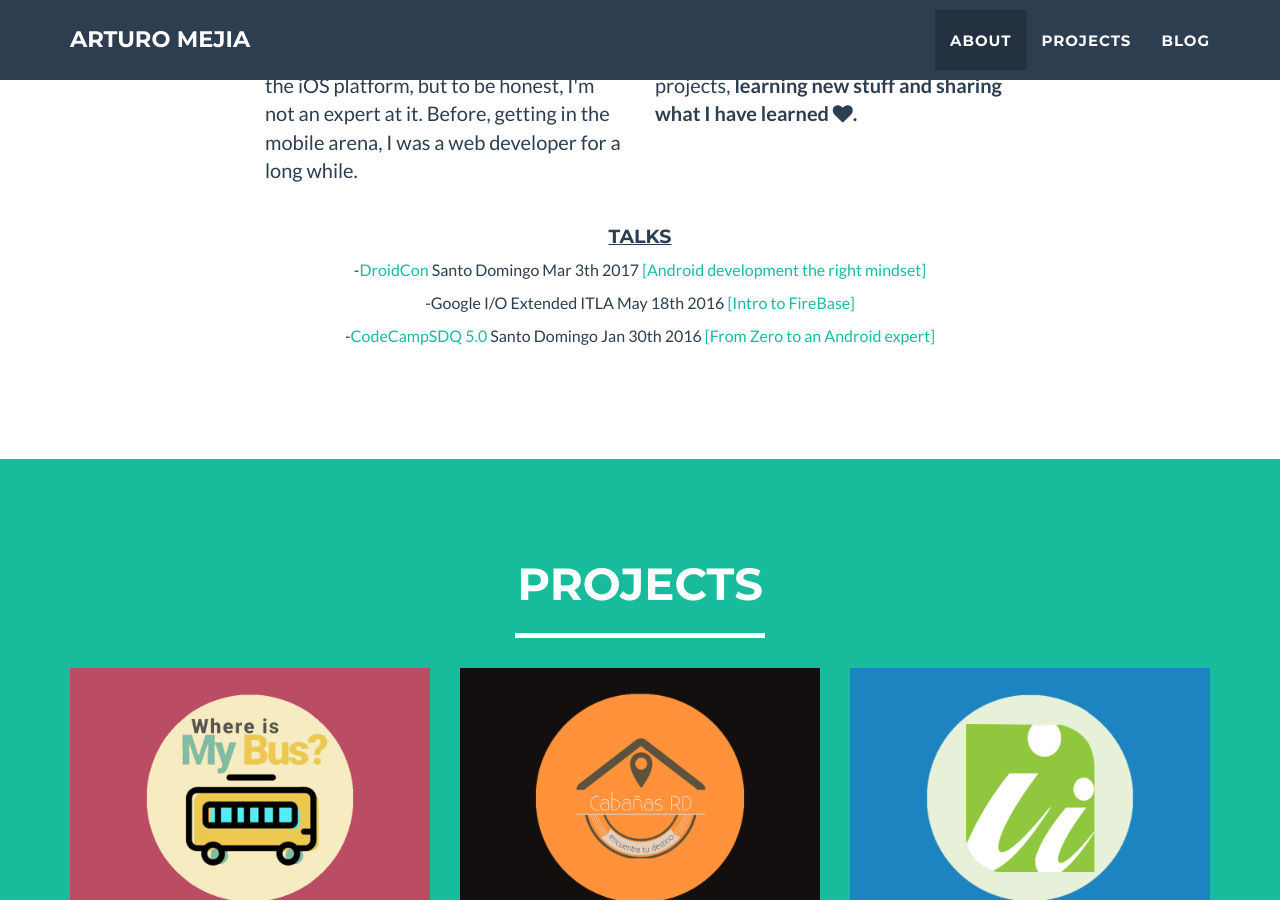
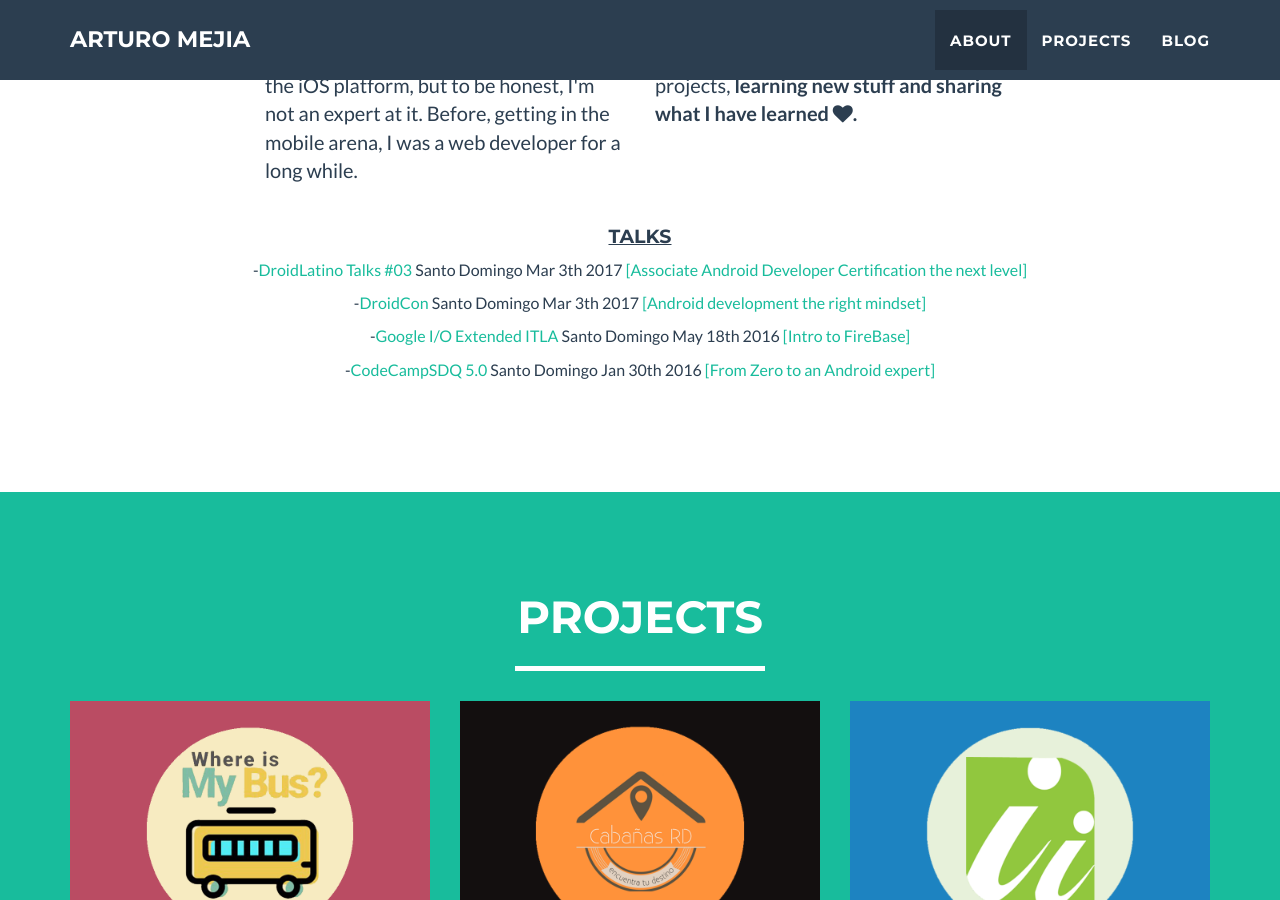
Before and after one commit to Amejia481/mypage, a Jekyll site: the page built from index.html, in a window 1280 px wide and 900 px high, scrolled down 1324 px. Built offline with Jekyll 4.4.1, drawn with Linux system fonts in a browser that asks for light colours.

Commit message:
Adding talks collection

```diff
--- a/_config.yml
+++ b/_config.yml
@@ -43,3 +43,6 @@ address:
 # Build settings
 markdown: kramdown
 permalink: pretty
+
+collections:
+- talks
--- a/_includes/about.html
+++ b/_includes/about.html
@@ -23,12 +23,12 @@
                     <div class="col-lg-12 text-center">
                         <h4><u>TALKS</u></h4>
                         <div  class="text-center">
-                            <p class="talk">-<a href="http://droidcon.do/">DroidCon</a> Santo Domingo Mar 3th 2017  <a href="https://speakerdeck.com/amejia481/android-development-the-right-mindset-droidcon-santo-domingo">[Android development the right mindset]</a><p>
-                            <p class="talk">-Google I/O Extended ITLA May 18th 2016  <a href="https://www.eventbrite.com/e/google-io-extended-itla-tickets-25177241808#">[Intro to FireBase]</a><p>
-                            <p class="talk">-<a href="http://codecampsdq.com/">CodeCampSDQ 5.0</a> Santo Domingo Jan 30th 2016  <a href="http://codecampsdq.com/?page_id=7#itinerario">[From Zero to an Android expert]</a><p>
+                             {% assign talks = (site.talks | sort: 'date') | reverse %}
+                            {% for talk in talks %}
+                                    <p class="talk">-<a href="{{talk.conference_url}}">{{talk.conference_name}}</a> {{talk.conference_location}} {{talk.conference_date}}  <a href="{{talk.presentation_url}}">[{{talk.talk_name}}]</a><p>
+                            {% endfor %}
                         </div>
                     </div>
-
                 </div>
 
             </div>
```
Also changed, not shown: _talks/2016-01-30-codecampsdq-1.markdown (added, +9 -0 lines), _talks/2016-05-18-google-io-extended-2.markdown (added, +9 -0 lines), _talks/2017-03-03-droidcondo-3.markdown (added, +9 -0 lines), _talks/2017-04-06-droidlatino-talks-03-4.markdown (added, +9 -0 lines).
